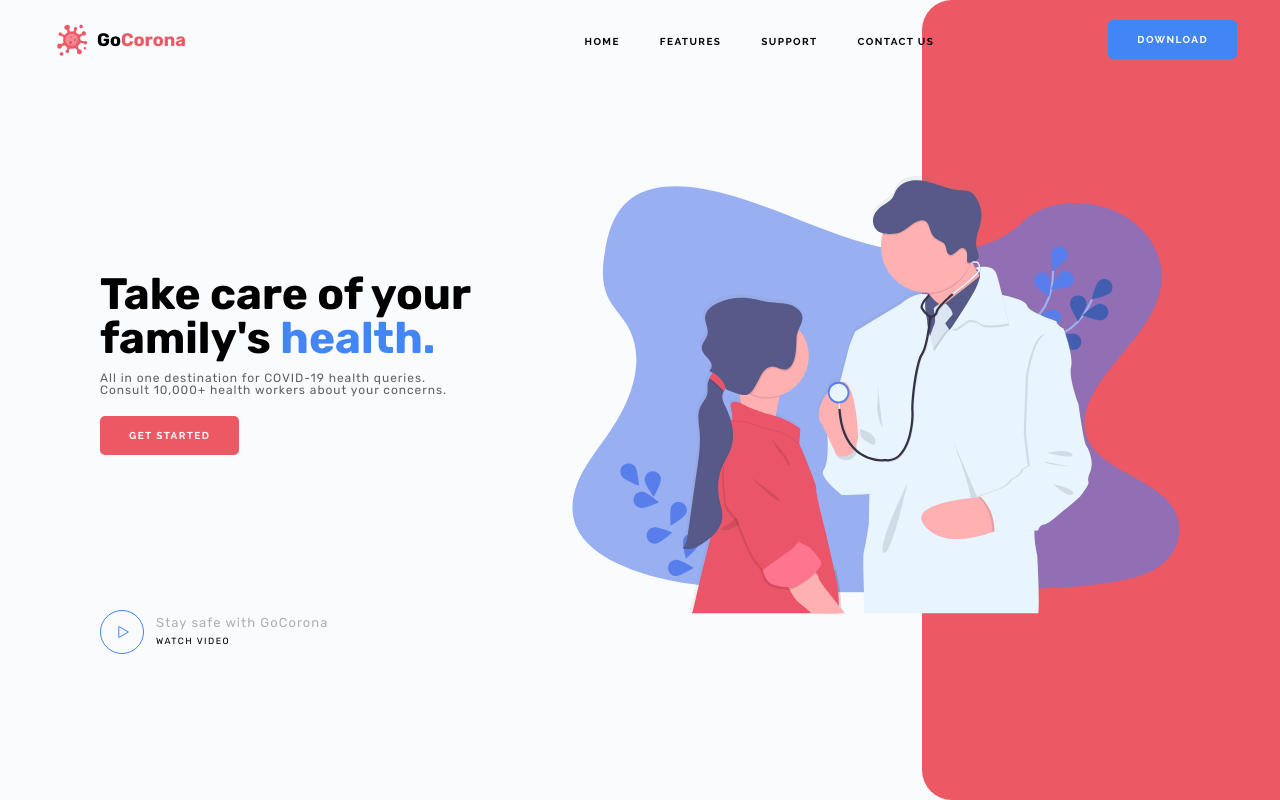
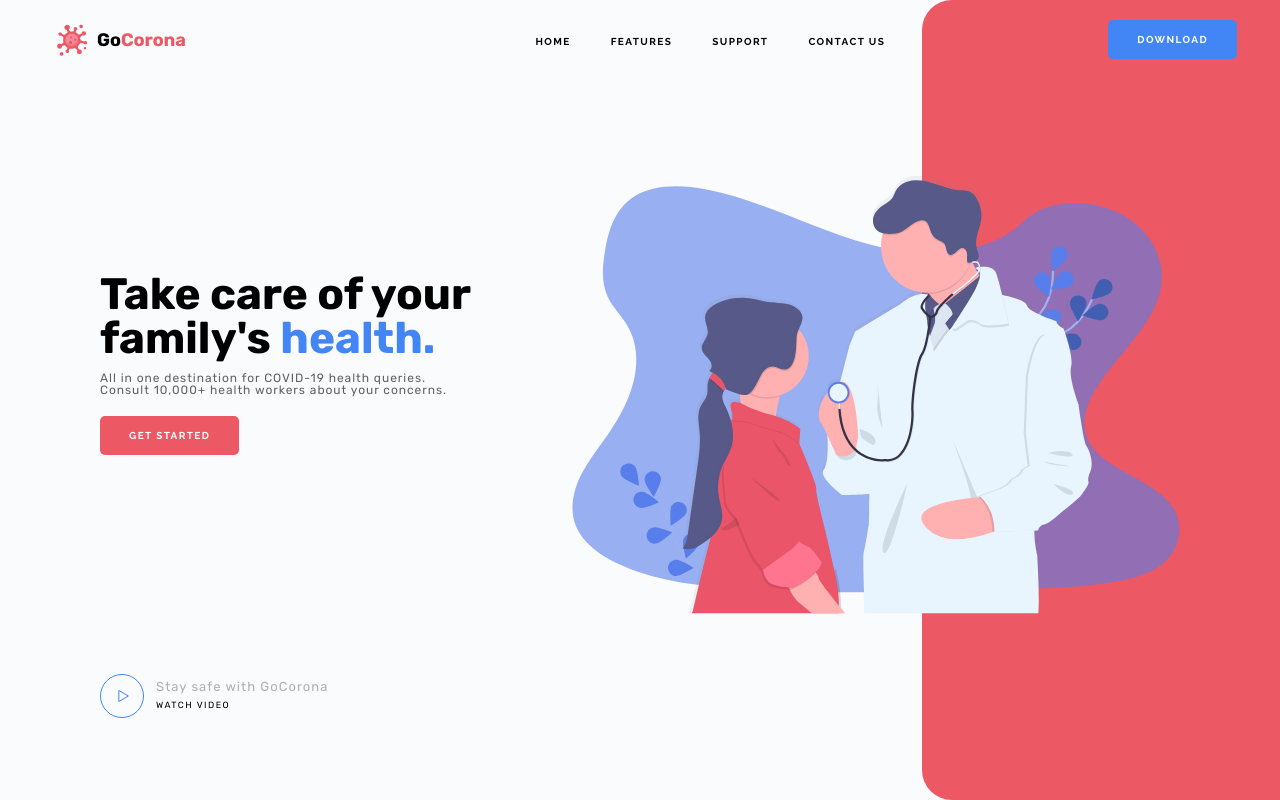
Before and after one commit to ashby-git/gocorona, a React (Create React App) app: page / in a window 1280 px wide. Shown: the top 800 px of the page. Built offline with nearby package versions, Linux system fonts and the light colour scheme.

Commit message:
📱improve nav alignment & position elements better

```diff
--- a/src/components/landing-page/landing-page.component.jsx
+++ b/src/components/landing-page/landing-page.component.jsx
@@ -3,7 +3,7 @@ import { Rectangle } from "../UI/rectangle.styles";
 import {
   DoctorImg,
   ImageContainer,
-  MidPage,
+  PageContent,
   VideoLinkGroupNormal,
   VideoLinkGroupSmall,
   TitleTextButtonWrapper,
@@ -12,16 +12,11 @@ import {
 import TitleTextButton from "../title-text-button/title-text-button.component";
 import VideoLinkGroup from "../UI/video-link-group.component";
 
-// TODO change styled component names to better ones
-// TODO add background color #FAFBFD
-
-// TODO navbar and red rectangle alignment fix
-
 const LandingPage = () => {
   return (
     <>
       <Background />
-      <MidPage>
+      <PageContent>
         <Rectangle
           height="100%"
           width="100%"
@@ -56,7 +51,7 @@ const LandingPage = () => {
             />
           </VideoLinkGroupNormal>
         </TitleTextButtonWrapper>
-      </MidPage>
+      </PageContent>
     </>
   );
 };
--- a/src/components/landing-page/landing-page.styles.jsx
+++ b/src/components/landing-page/landing-page.styles.jsx
@@ -11,7 +11,7 @@ export const Background = styled.div`
   z-index: -1;
 `;
 
-export const MidPage = styled.div`
+export const PageContent = styled.div`
   display: flex;
   flex-direction: row-reverse;
   height: 100vh;
@@ -27,6 +27,8 @@ export const MidPage = styled.div`
     display: grid;
     justify-content: center;
     gap: 0;
+
+    height: 100%;
   }
 `;
 
@@ -34,7 +36,7 @@ export const TitleTextButtonWrapper = styled.div`
   margin: 34vh 0 0 0;
 
   @media (max-width: 950px) {
-    margin: 25px 0 0 0;
+    margin: 25px 0 42px 0;
   }
 `;
 
@@ -44,6 +46,7 @@ export const DoctorImg = styled.img.attrs({
   /* height: 394px; */
   /* width: 547px; */
   width: 47.5vw;
+  max-width: 760px;
 
   /* margin-top: 153px; */
   @media (max-width: 950px) {
@@ -63,7 +66,7 @@ export const ImageContainer = styled.div`
   /* width: 547px; */
 
   @media (max-width: 950px) {
-    margin-top: 92px;
+    margin-top: 62px;
 
     /* height: 228px; */
     /* width: 316px; */
@@ -87,7 +90,7 @@ export const VideoLinkGroupSmall = styled.div`
 `;
 
 export const VideoLinkGroupNormal = styled.div`
-  margin-top: 21vh;
+  margin-top: 29vh;
   @media (max-width: 950px) {
     display: none;
   }
--- a/src/components/navbar/navbar.component.jsx
+++ b/src/components/navbar/navbar.component.jsx
@@ -1,6 +1,7 @@
 import React, { useState, useEffect } from "react";
 import { Button } from "../UI/button.styles";
 import {
+  LeftSide,
   MenuIcon,
   NavbarButton,
   NavbarContainer,
@@ -32,6 +33,8 @@ const Navbar = ({ toggle }) => {
     <>
       <NavbarContainer scrollNav={scrollNav}>
         <MenuIcon onClick={toggle} />
+
+        <LeftSide scrollNav={scrollNav}>
           <NavbarLogo onClick={scrollToTop} />
           <NavbarItemContainer scrollNav={scrollNav}>
             <NavbarItem
@@ -59,6 +62,7 @@ const Navbar = ({ toggle }) => {
               contact us
             </NavbarItem>
           </NavbarItemContainer>
+        </LeftSide>
         <NavbarButton>
           <Button
             blue
--- a/src/components/navbar/navbar.styles.jsx
+++ b/src/components/navbar/navbar.styles.jsx
@@ -43,10 +43,20 @@ export const MenuIcon = styled.img.attrs({
 `;
 
 export const NavbarItemContainer = styled.div`
-  margin: ${({ scrollNav }) => (scrollNav ? "0 20px 0 auto" : "0 13% 0 auto")};
+  margin: ${({ scrollNav }) =>
+    scrollNav ? "auto 20px auto auto" : "auto 0 auto auto"};
 
   @media (max-width: 950px) {
     display: none;
+  }
+`;
+
+export const LeftSide = styled.div`
+  display: flex;
+  width: ${({ scrollNav }) => (scrollNav ? "100%" : "72%")};
+
+  @media (max-width: 950px) {
+    width: 100%;
   }
 `;
 
@@ -68,7 +78,8 @@ export const NavbarItem = styled.a`
 `;
 
 export const NavbarButton = styled.div`
-  margin-bottom: 5px;
+  margin: 0 0 5px auto;
+
   @media (max-width: 950px) {
     display: none;
   }
```
Lines whose indentation alone changed are shown as unchanged.
